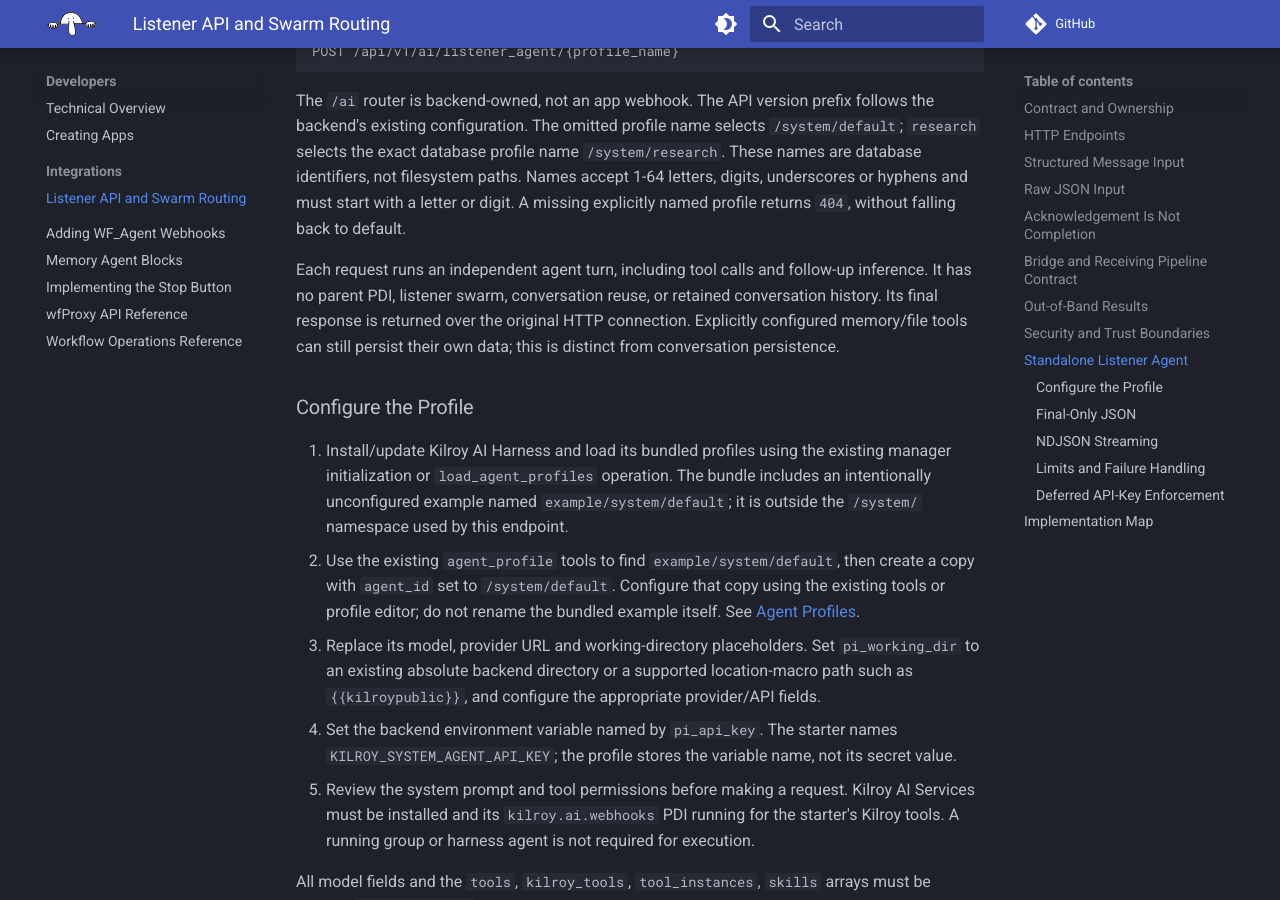
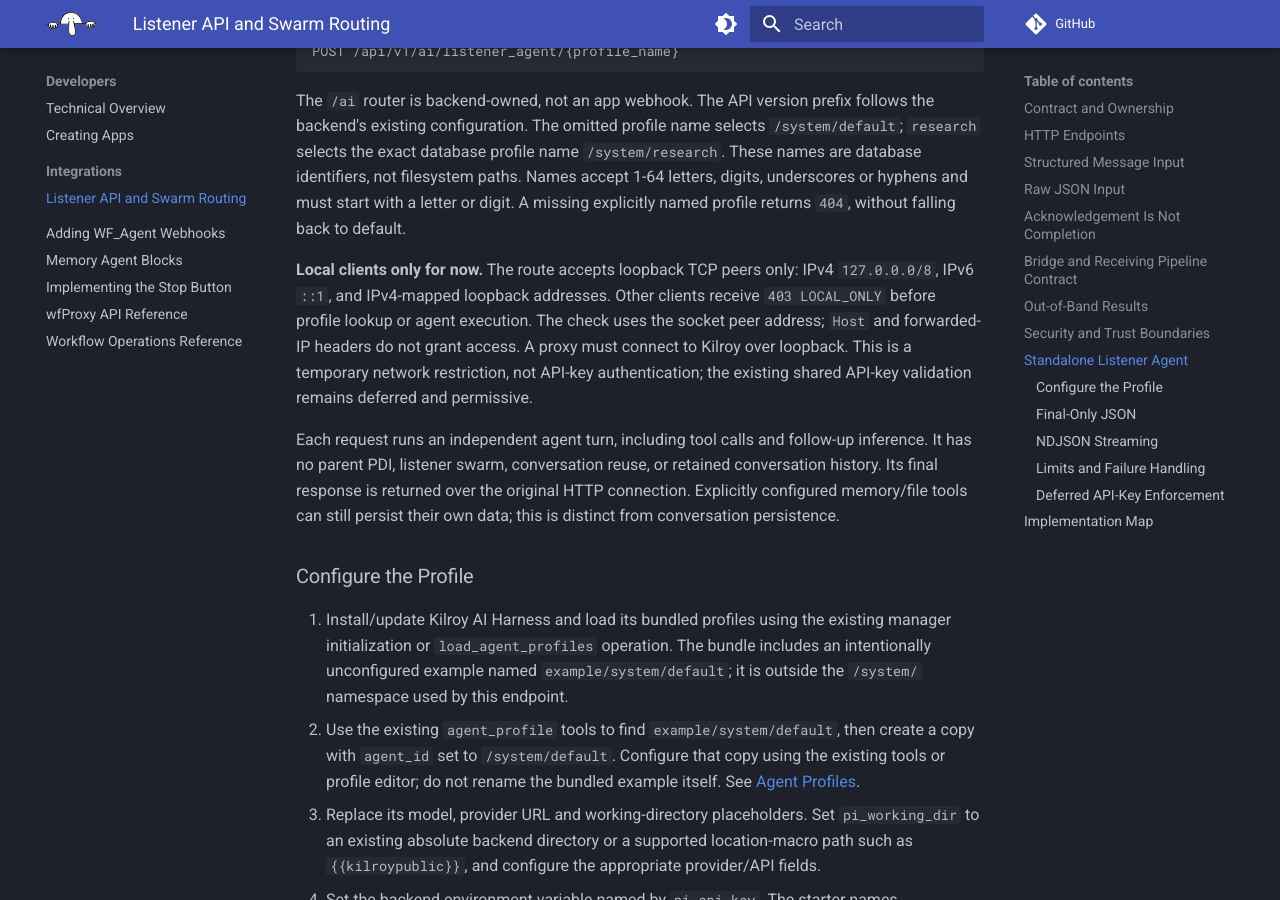
Before and after one commit to kilroy-tech/kilroy-tech.github.io, an MkDocs documentation site: the page built from docs/developers/listener-api.md, in a window 1280 px wide and 900 px high, scrolled down 5619 px. Built offline with MkDocs 1.6.1 and Material for MkDocs 9.7.7, drawn with Linux system fonts in a browser that asks for light colours; comment, search, counter and statistics services are not loaded.

Commit message:
more updates

```diff
--- a/docs/developers/listener-api.md
+++ b/docs/developers/listener-api.md
@@ -165,6 +165,8 @@
 
 The `/ai` router is backend-owned, not an app webhook. The API version prefix follows the backend's existing configuration. The omitted profile name selects `/system/default`; `research` selects the exact database profile name `/system/research`. These names are database identifiers, not filesystem paths. Names accept 1-64 letters, digits, underscores or hyphens and must start with a letter or digit. A missing explicitly named profile returns `404`, without falling back to default.
 
+**Local clients only for now.** The route accepts loopback TCP peers only: IPv4 `127.0.0.0/8`, IPv6 `::1`, and IPv4-mapped loopback addresses. Other clients receive `403 LOCAL_ONLY` before profile lookup or agent execution. The check uses the socket peer address; `Host` and forwarded-IP headers do not grant access. A proxy must connect to Kilroy over loopback. This is a temporary network restriction, not API-key authentication; the existing shared API-key validation remains deferred and permissive.
+
 Each request runs an independent agent turn, including tool calls and follow-up inference. It has no parent PDI, listener swarm, conversation reuse, or retained conversation history. Its final response is returned over the original HTTP connection. Explicitly configured memory/file tools can still persist their own data; this is distinct from conversation persistence.
 
 ### Configure the Profile
```
Also changed, not shown: site/developers/listener-api.html, site/search/search_index.js, site/search/search_index.json.
